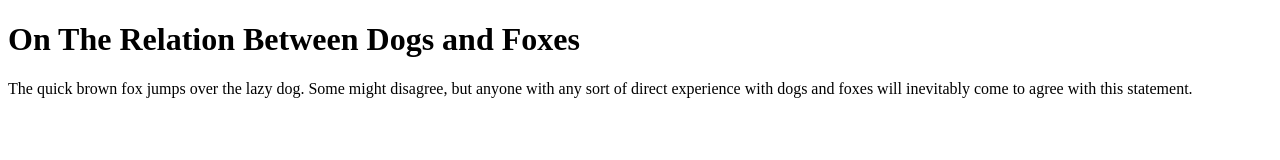
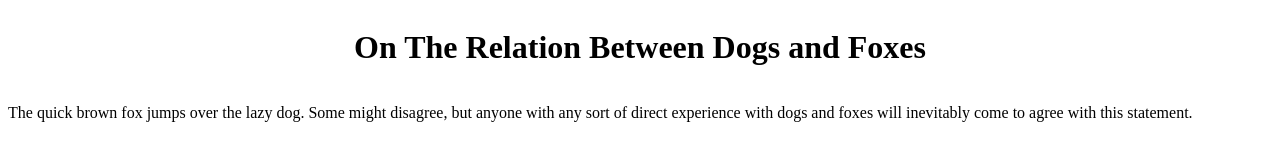
Before and after one commit to mamkd/repositorio-de-prueba, a plain HTML site: page index.html in a window 1280 px wide. Drawn offline with Linux system fonts and the light colour scheme.

Commit message:
Updated my amazing website.
Updated my amazing website.

```diff
--- a/index.html
+++ b/index.html
@@ -4,12 +4,20 @@
     <title>
         On The Relation Between Dogs and Foxes
     </title>
+    <style>
+        .title {
+            display: flex;
+            justify-content: center;
+        }
+    </style>
 </head>
 
 <body>
-    <h1>
-        On The Relation Between Dogs and Foxes
-    </h1>
+    <div class="title">
+        <h1>
+            On The Relation Between Dogs and Foxes
+        </h1>
+    </div>
 
     <p>
         The quick brown fox jumps over the lazy dog. Some might disagree, but anyone with any sort of direct experience with dogs and foxes will inevitably come to agree with this statement.
```
